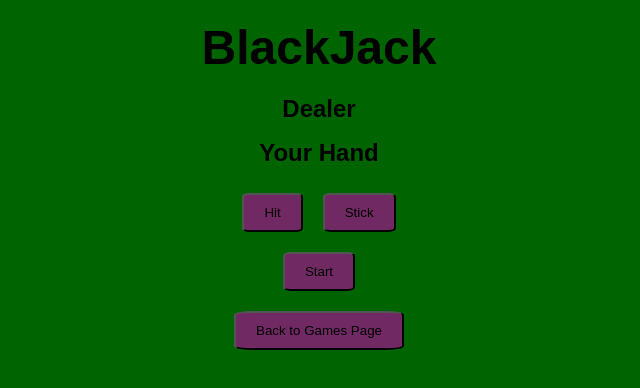
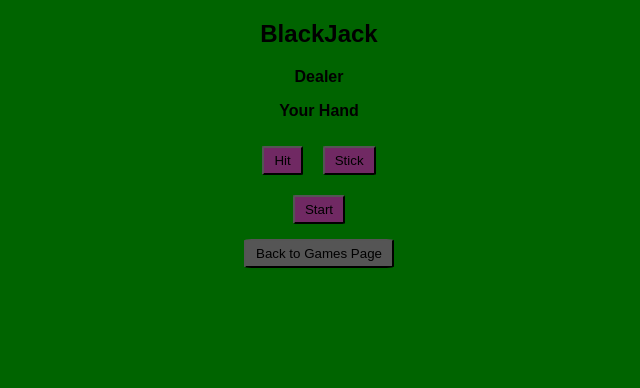
Before and after one commit to cjhurrell/H.A.C.K.multigame, a plain HTML site: page blackjack/Blackjack.html in a window 1280 px wide. Shown: the whole page, without its empty margins (321-961 px from the left). Drawn offline with Linux system fonts and the light colour scheme.

Commit message:
useability

```diff
--- a/blackjack/blackjack.css
+++ b/blackjack/blackjack.css
@@ -1,8 +1,8 @@
 html, body {
-    overflow: hidden;
     margin: 0;
     padding: 0;
     height: 100%;
+    overflow: hidden;
 }
 
 
@@ -17,25 +17,33 @@ body {
 h1 {
     text-align: center;
     margin: 20px;
-    font-size: 3em;
+    font-size: 1.5em;
 }
 
 h2 {
     text-align: center;
     margin: 10px;
+    font-size: 1em;
 }
 
 button {
     background-color: #702963;
-    padding: 10px 20px;
+    padding: 5px 10px;
     margin: 10px 10px;
-    border-radius: 10%;
+    border-radius: 5%;
 
 
 }
 
+#back-button {
+    background-color: #555555;
+    padding: 5px 10px;
+    margin: 5px 5px;
+    border-radius: 5%;
+}
+
 img {
-    width: 80px;
-    height: 112px;
+    width: 60px;
+    height: 84px;
     margin: 10px;
 }
```
